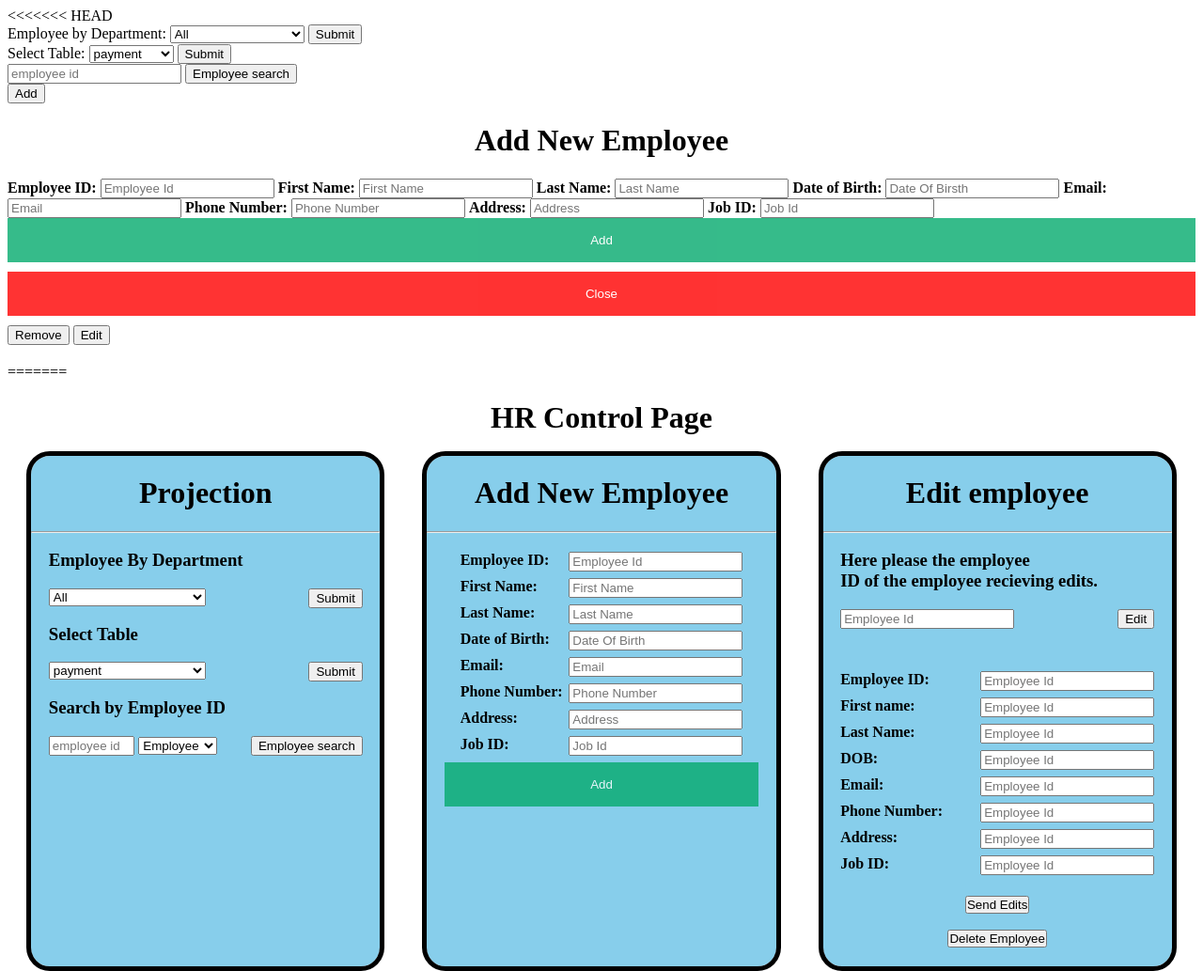
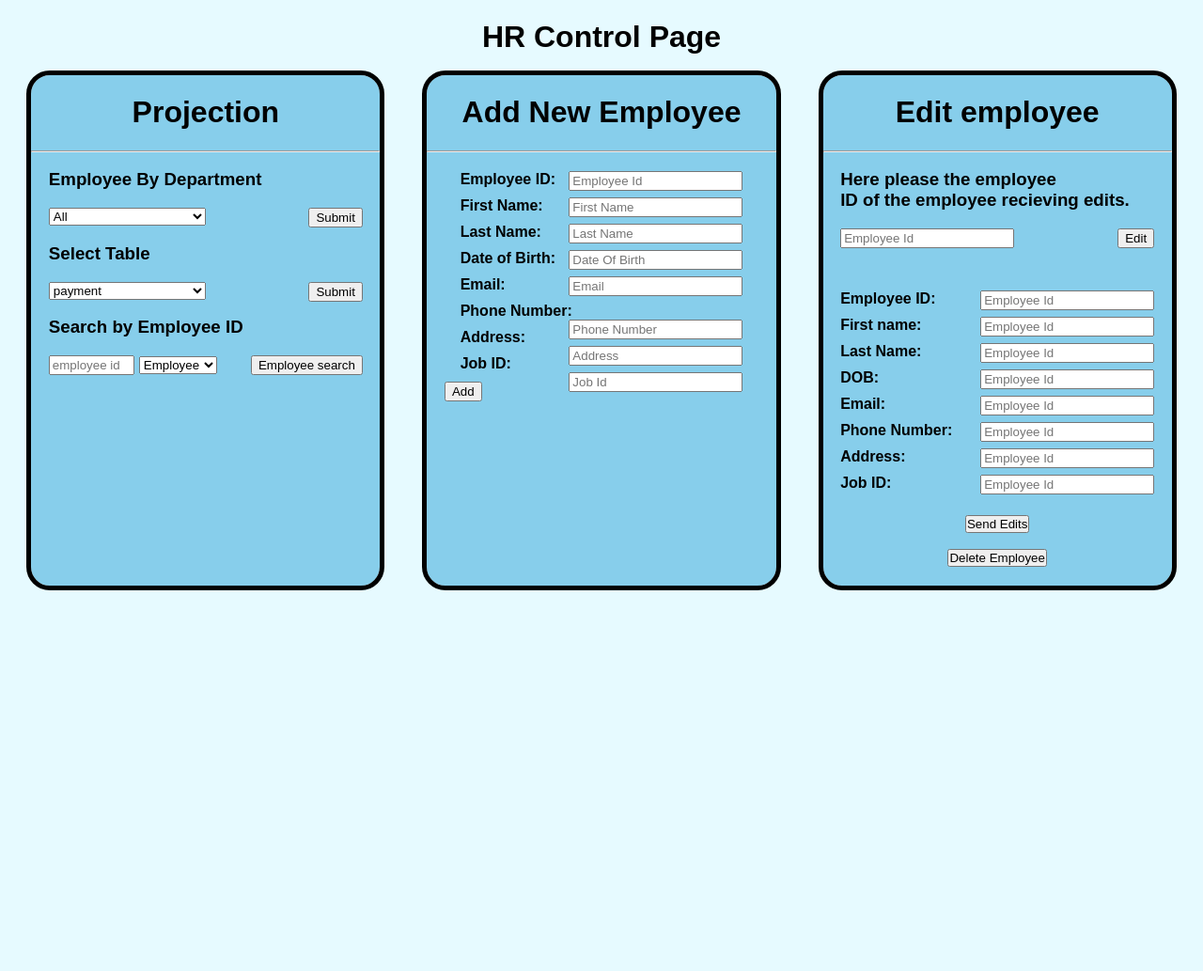
Before and after one commit to ci0cc0lat0/NodeDatabaseDemo, a website: page public/index.html in a window 1280 px wide. Shown: the top 1033 px of the page at 94% size. After the commit the page ends 888 px from the top, so only its background shows below. Drawn offline with Linux system fonts and the light colour scheme.

Commit message:
Fixed the conflicts

```diff
--- a/public/index.html
+++ b/public/index.html
@@ -7,103 +7,6 @@
     </head>
 
     <body>
-<<<<<<< HEAD
-        <div class="">
-            <form action="#">
-                <label for="departments">Employee by Department: </label>
-                <select name="department" id="department">
-                    <option id="allSelect" value="all">All</option>
-                    <option id="flightSelect" value="flight_crew">Flight crew</option>
-                    <option id="passSelect" value="passenger_handling">Passenger Handling</option>
-                    <option id="cateringSelect" value="catering">Catering</option>
-                    <option id="cargoSelect" value="cargo">Cargo</option>
-                    <option id="smSelect" value="sales/marketing">Sales & Marketing</option>
-                    <option id="techSelect" value="techinical">Techinical</option>
-                    <option id="opSelect" value="operations">Operations</option>
-                    <option id="adminSelect" value="administration">Administration</option>
-                </select>
-                <button type="button" value="Submit" onclick="selectDep()">Submit</button>
-            </form>
-        </div>
-
-        <div>
-            <label for="relations">Select Table: </label>
-            <select name="tableSelect" id="tableSelect">
-                <option id="payment" value="payment">payment</option>
-                <option id="employee" value="employee">employee</option>
-                <option id="job" value="job">job</option>
-                <option id="salary" value="salary">salary</option>
-                <option id="department" value="department">department</option>
-                <option id="benefit" value="benefit">benefit</option>
-            </select>
-            <button type="button" id="table-button" onclick="tableSelect()">Submit</button>
-        </div>
-
-        <div>
-            <input type="text" placeholder="employee id" id="employee-input">
-            <button type="button" id="employee-button" onclick="employeeSelect()">Employee search</button>
-        </div>
-
-        <button class="add-button" onClick="addNewEmployee()">Add</button>
-        <div class="form-popup" id="new-employee">
-            <form class="form-container">
-                <h1>Add New Employee</h1>
-
-                <label for="employee_id"><b>Employee ID: </b></label>
-                <input type="text" placeholder="Employee Id" required>
-                <label for="fname"><b>First Name: </b></label>
-                <input type="text" placeholder="First Name" required>
-                <label for="lname"><b>Last Name: </b></label>
-                <input type="text" placeholder="Last Name" required>
-                <label for="dob"><b>Date of Birth: </b></label>
-                <input type="text" placeholder="Date Of Birsth" required>
-                <label for="email"><b>Email: </b></label>
-                <input type="text" placeholder="Email" required>
-                <label for="phone"><b>Phone Number: </b></label>
-                <input type="text" placeholder="Phone Number" required>
-                <label for="address"><b>Address: </b></label>
-                <input type="text" placeholder="Address" required>
-                <label for="job_id"><b>Job ID: </b></label>
-                <input type="text" placeholder="Job Id" required>
-
-                <button type="submit" class="btn">Add</button>
-                <button type="button" class="btn cancel" onclick="closePopup()">Close</button>
-            </form>
-        </div>
-
-        <button>Remove</button>
-        <button>Edit</button>
-
-        <!--
-        <div>
-            <input type="text" placeholder="table" id="table-input">
-            <input type="text" placeholder="table" id="table-input">
-            <button type="button" id="table-button" onclick="insertRow()">Insert</button>
-        </div>
-        -->
-
-        <!--
-        <div class="">
-            <table class="table mt-5 text-center" id="demo-list">
-                <thead>
-                  <tr>
-                    <th>Key</th>
-                    <th>Description</th>
-                    <th>Edit</th>
-                    <th>Delete</th>
-                  </tr>
-                </thead>
-                add todos in tbody by modying the HTML in main.js
-                <tbody id="demo-table">
-                </tbody>
-        </div>
-        -->
-        <h2 id='currentTableName'></h1>
-        <div id="dvTable">
-
-        </div>
-    <script src="main.js" ></script>
-=======
         <h1> HR Control Page</h1>
         <div id="page-container">
             <div id="grid-container">
@@ -259,7 +162,6 @@
                 </div>
             </div>
             <script src="main.js" ></script>
->>>>>>> Main
     </body>
 
 </html>
--- a/public/main.js
+++ b/public/main.js
@@ -108,11 +108,7 @@ async function employeeSelect(){
 async function tableSelect(){
     var currentTable = document.getElementById("tableSelect").value;
     // sets name of the table to be queried
-<<<<<<< HEAD
-    //currentTable = document.querySelector('#table-input').value;
-=======
     currentTable = document.getElementById('tableSelect').value;
->>>>>>> Main
     const data = {currentTable};
     console.log(currentTable);
     // the beginning of server operations
@@ -152,24 +148,6 @@ async function selectDep(){
     setData(tableByDep);
     generateRows();
 }
-<<<<<<< HEAD
-
-async function addNewEmployee() {
-    document.getElementById("new-employee").style.display = "block";
-}
-
-async function closePopup() {
-    document.getElementById("new-employee").style.display = "none";
-}
-
-async function funcTest(){
-     document.getElementById("bruh").innerHTML = "YOU CLICKED ME!";
-     const getData = async () => {
-         await fetch('')
-         .then(response => response.json())
-         .then(data => console.log(data))
-     }
-=======
 async function employeeInsert(){
     console.log("here")
     var eid = document.querySelector("#add-eid").value
@@ -188,7 +166,6 @@ async function employeeInsert(){
         body: JSON.stringify(data)
     };
     const response  = await fetch("http://localhost:3000/employeeInsert",options)
->>>>>>> Main
 }
 async function returnData(){
     const idToEdit = document.querySelector('#edit-eid').value
@@ -203,9 +180,6 @@ async function returnData(){
     //console.log(infoToEdit[0].employee_id)
     showEdits(infoToEdit[0])
 
-<<<<<<< HEAD
-// My functions
-=======
 }
 async function sendEdit(){
     const editEmployee_id = document.querySelector("#editID")
@@ -247,6 +221,5 @@ function showEdits(info){
     document.getElementById('editPhone').value = info.phone
     document.getElementById('editAddress').value = info.address
     document.getElementById('editJobId').value = info.job_id
->>>>>>> Main
 
 }
--- a/public/style.css
+++ b/public/style.css
@@ -1,6 +1,3 @@
-<<<<<<< HEAD
-
-=======
 body{
     background-color:  rgb(230,250,255) ;
     font-family: fantasy;
@@ -136,7 +133,6 @@ text-align: center;
     align-content: center;
 }
 /*
->>>>>>> Main
         .form-popup {
             text-align: center;
             display: none;
@@ -146,11 +142,6 @@ text-align: center;
 
             z-index: 9;
         }
-<<<<<<< HEAD
-        /*
-=======
-
->>>>>>> Main
         .add-button {
             background-color: #555;
             color: white;
@@ -163,11 +154,6 @@ text-align: center;
             right: 28px;
             width: 280px;
         }
-<<<<<<< HEAD
-        */
-=======
-
->>>>>>> Main
         .form-container{
             margin: 0 auto 0 auto;
             padding: 0 0 0 0;
@@ -176,10 +162,6 @@ text-align: center;
             border: solid;
             border-color: black;
         }
-<<<<<<< HEAD
-=======
-
->>>>>>> Main
         .form-container input[type=text], .form-container input[type=password] {
             text-align: center;
             width: 90%;
@@ -207,9 +189,5 @@ text-align: center;
         }
         .form-container .cancel {
             background-color: red;
-<<<<<<< HEAD
-        }
-=======
         }
 */
->>>>>>> Main
```
